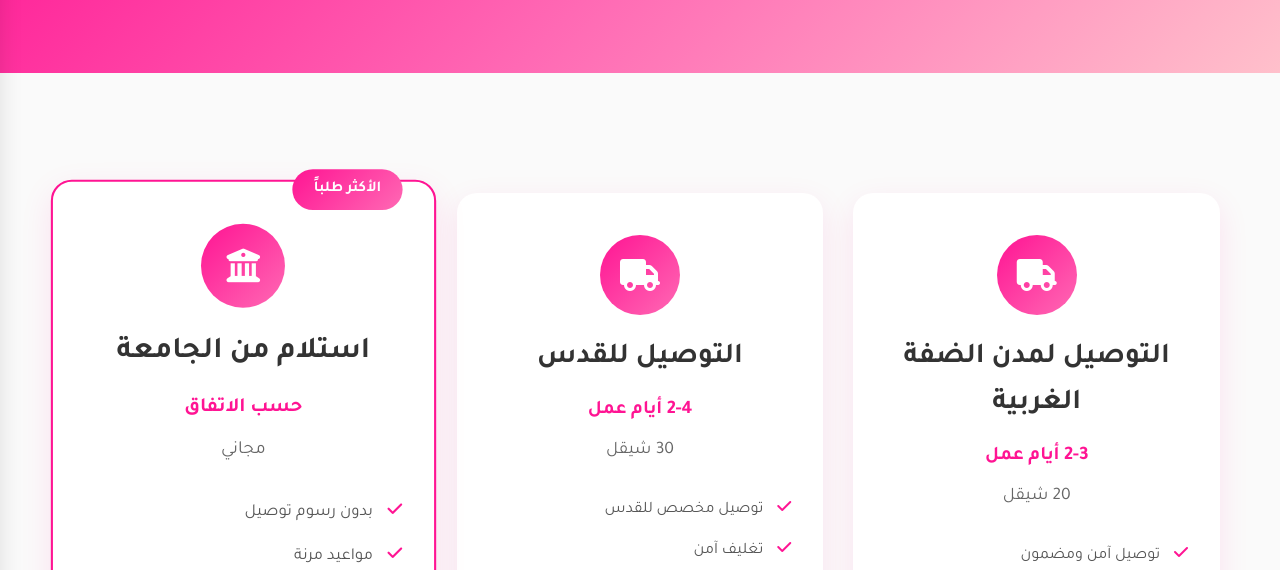
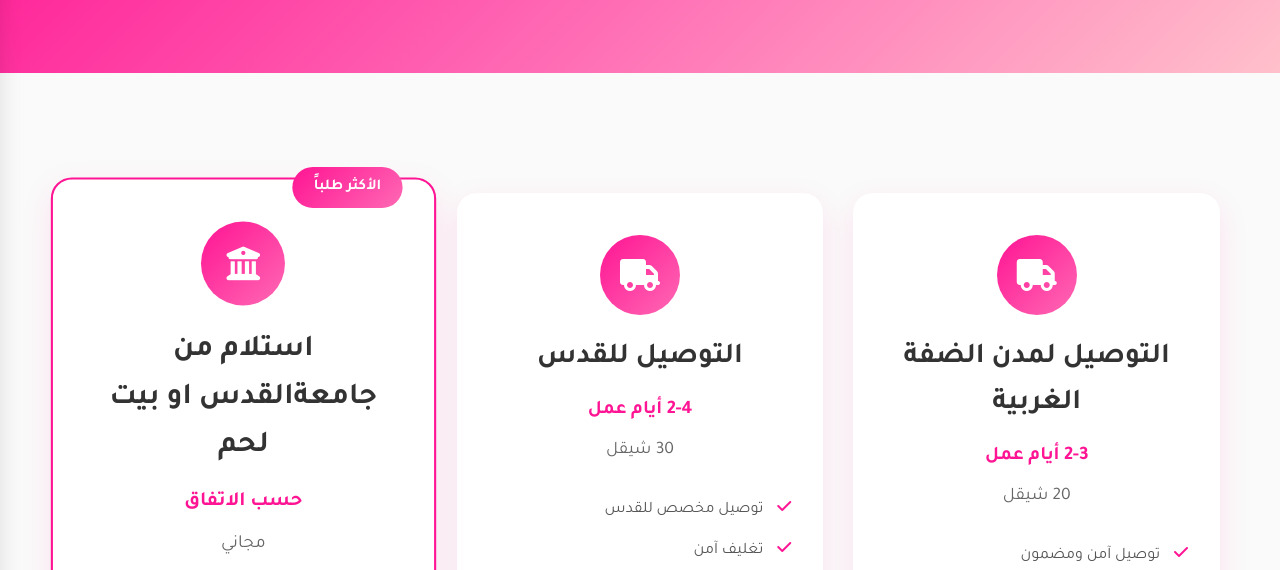
Before and after one commit to layansbeautyshop/LayansBeautyShop, a plain HTML site: page delivery.html in a window 1280 px wide. Shown: the part 184-754 px from the top of the page. Drawn offline with Linux system fonts and the light colour scheme.

Commit message:
Add files via upload

```diff
--- a/delivery.html
+++ b/delivery.html
@@ -82,7 +82,7 @@
     <div class="delivery-icon">
         <i class="fas fa-university"></i>
     </div>
-    <h3>استلام من الجامعة</h3>
+    <h3>استلام من جامعةالقدس او بيت لحم</h3>
      <p class="delivery-time">حسب الاتفاق</p>
                     <p class="delivery-price">مجاني</p>
                     <ul class="delivery-features">
```
